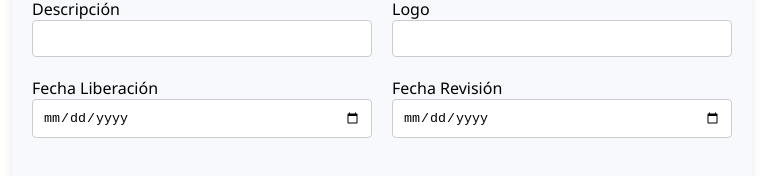
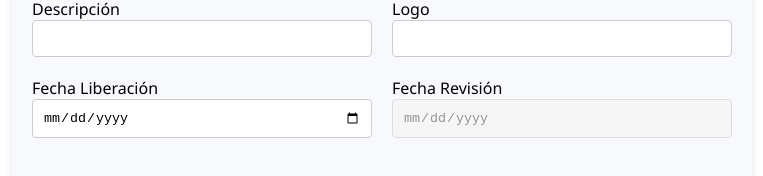
Before and after one commit to AlexisChasi/reto-front_mio_2, an Angular app: page /registrar in a window 1280 px wide. Shown: the part 398-574 px from the top of the page, without its empty margins (258-1021 px from the left). Built offline with nearby package versions, Linux system fonts and the light colour scheme.

Commit message:
Validaciones adicionales

```diff
--- a/api/db.json
+++ b/api/db.json
@@ -6,7 +6,7 @@
       "description": "sadsadasasd54",
       "logo": "https://www.visa.com.ec/dam/VCOM/regional/lac/SPA/Default/Pay%20With%20Visa/Tarjetas/visa-signature-400x225.jpg",
       "date_release": "2025-05-28",
-      "date_revision": "2026-05-28"
+      "date_revision": "2026-05-27"
     },
     {
       "id": "asdasdqqqq",
--- a/src/app/features/product-list/product-list.component.scss
+++ b/src/app/features/product-list/product-list.component.scss
@@ -10,85 +10,48 @@ header img {
 
 
 .dropdown {
-position: relative;
+  position: relative;
   display: flex;
   justify-content: center;
 }
 
 .btnDropdown {
-
   background-color: transparent;
-
   border: none;
-
   cursor: pointer;
-
   font-weight: bold;
-
   font-size: 24px;
 
 }
 
-
-
-
 .dropdown-content {
-
   display: none;
-
   position: absolute;
-
   right: 0;
-
   background-color: white;
-
   min-width: 120px;
-
   box-shadow: 0px 8px 16px 0px rgba(0, 0, 0, 0.2);
-
   z-index: 1;
-
   border-radius: 4px;
-
 }
 
+.dropdown:hover .dropdown-content {
+  display: block;
+}
 
-
-
-.dropdown:hover .dropdown-content {
-
+.dropdown-content button {
+  width: 100%;
+  padding: 8px 12px;
+  text-align: left;
+  background-color: transparent;
+  border: none;
+  cursor: pointer;
   display: block;
 
 }
 
-
-
-
-.dropdown-content button {
-
-  width: 100%;
-
-  padding: 8px 12px;
-
-  text-align: left;
-
-  background-color: transparent;
-
-  border: none;
-
-  cursor: pointer;
-
-  display: block;
-
-}
-
-
-
-
 .dropdown-content button:hover {
-
   background-color: #f1f1f1;
-
 }
 
 .product-list-container {
@@ -104,25 +67,20 @@ position: relative;
 .search-and-button {
   display: flex;
   justify-content: space-between;
-  /* Asegura que los elementos estén separados */
   align-items: center;
   width: 100%;
-  /* Hace que el contenedor ocupe todo el ancho disponible */
   margin-bottom: 20px;
-  /* Espacio debajo */
+
 }
 
 .search-input {
   width: 20%;
-  /* Ocupa la mayor parte del espacio */
   padding: 10px 14px;
   border: 1px solid #ccc;
   border-radius: 8px;
   font-size: 14px;
   outline: none;
 }
-
-
 
 .add-button {
   padding: 10px 20px;
@@ -135,7 +93,6 @@ position: relative;
   transition: background-color 0.3s ease, border-color 0.3s ease;
   margin-left: 20px;
 }
-
 
 .product-table {
   width: 100%;
@@ -161,7 +118,7 @@ position: relative;
     }
 
     td {
-     text-align: center;
+      text-align: center;
       color: #555;
 
     }
--- a/src/app/features/registro-producto/registro-producto.component.html
+++ b/src/app/features/registro-producto/registro-producto.component.html
@@ -1,5 +1,7 @@
 <header>
-  <img src="https://upload.wikimedia.org/wikipedia/commons/thumb/1/16/Banco_Pichincha_logo.svg/2560px-Banco_Pichincha_logo.svg.png" alt="Logo" class="logo-header" />
+  <img
+    src="https://upload.wikimedia.org/wikipedia/commons/thumb/1/16/Banco_Pichincha_logo.svg/2560px-Banco_Pichincha_logo.svg.png"
+    alt="Logo" class="logo-header" />
 </header>
 
 <div class="form-container">
@@ -10,18 +12,9 @@
 
     <div class="form-group">
       <label>ID</label>
-      <input
-        name="id"
-        [(ngModel)]="producto.id"
-        #id="ngModel"
-        required
-        minlength="3"
-        maxlength="10"
-        class="input"
-        [readonly]="modoEdicion"
-        [class.invalid]="(id.invalid && id.touched || idVerificadoInvalid) && !modoEdicion"
-        (blur)="verificarId()"
-      />
+      <input name="id" [(ngModel)]="producto.id" #id="ngModel" required minlength="3" maxlength="10" class="input"
+        [readonly]="modoEdicion" [class.invalid]="(id.invalid && id.touched || idVerificadoInvalid) && !modoEdicion"
+        (blur)="verificarId()" />
       <div *ngIf="id.invalid && id.touched && !modoEdicion" class="error-text">
         ¡ID debe tener entre 3 y 10 caracteres!
       </div>
@@ -32,16 +25,8 @@
 
     <div class="form-group">
       <label>Nombre</label>
-      <input
-        name="name"
-        [(ngModel)]="producto.name"
-        #name="ngModel"
-        required
-        minlength="5"
-        maxlength="100"
-        class="input"
-        [class.invalid]="name.invalid && name.touched"
-      />
+      <input name="name" [(ngModel)]="producto.name" #name="ngModel" required minlength="5" maxlength="100"
+        class="input" [class.invalid]="name.invalid && name.touched" />
       <div *ngIf="name.invalid && name.touched" class="error-text">
         Nombre debe tener entre 5 y 100 caracteres
       </div>
@@ -49,16 +34,8 @@
 
     <div class="form-group">
       <label>Descripción</label>
-      <input
-        name="description"
-        [(ngModel)]="producto.description"
-        #desc="ngModel"
-        required
-        minlength="10"
-        maxlength="200"
-        class="input"
-        [class.invalid]="desc.invalid && desc.touched"
-      />
+      <input name="description" [(ngModel)]="producto.description" #desc="ngModel" required minlength="10"
+        maxlength="200" class="input" [class.invalid]="desc.invalid && desc.touched" />
       <div *ngIf="desc.invalid && desc.touched" class="error-text">
         Descripción debe tener entre 10 y 200 caracteres
       </div>
@@ -66,52 +43,31 @@
 
     <div class="form-group">
       <label>Logo</label>
-      <input
-        name="logo"
-        [(ngModel)]="producto.logo"
-        #logo="ngModel"
-        required
-        class="input"
-        [class.invalid]="logo.invalid && logo.touched"
-      />
+      <input name="logo" [(ngModel)]="producto.logo" #logo="ngModel" required class="input"
+        [class.invalid]="logo.invalid && logo.touched" />
       <div *ngIf="logo.invalid && logo.touched" class="error-text">Logo es requerido</div>
     </div>
 
     <div class="form-group">
       <label>Fecha Liberación</label>
-      <input
-        type="date"
-        name="date_release"
-        [(ngModel)]="producto.date_release"
-        #release="ngModel"
-        required
-        class="input"
-        [class.invalid]="release.invalid && release.touched || fechaLiberacionInvalida"
-        (change)="validarFechas()"
-      />
-      <div *ngIf="fechaLiberacionInvalida" class="error-text">la Fecha debe ser igual o mayor a la fecha actual</div>
+      <input type="date" name="date_release" [(ngModel)]="producto.date_release" #release="ngModel" required
+        class="input" [class.invalid]="release.invalid && release.touched || fechaLiberacionInvalida"
+        (change)="onFechaLiberacionChange()" />
+      <div *ngIf="fechaLiberacionInvalida" class="error-text">
+        La fecha debe ser igual o mayor a la fecha actual
+      </div>
     </div>
 
     <div class="form-group">
       <label>Fecha Revisión</label>
-      <input
-        type="date"
-        name="date_revision"
-        [(ngModel)]="producto.date_revision"
-        #revision="ngModel"
-        required
-        class="input"
-        [class.invalid]="revision.invalid && revision.touched || fechaRevisionInvalida"
-        (change)="validarFechas()"
-      />
-      <div *ngIf="fechaRevisionInvalida" class="error-text">
-        la Fecha debe ser exactamente un año posterior a la fecha de liberación
-      </div>
+      <input type="date" name="date_revision" [(ngModel)]="producto.date_revision" #revision="ngModel" required
+        class="input" disabled />
     </div>
 
     <div class="form-buttons">
       <button type="button" class="btn-reset" (click)="onReset()">Reiniciar</button>
-      <button type="submit" class="btn-submit" [disabled]="!productoForm.valid || fechaLiberacionInvalida || fechaRevisionInvalida || idVerificadoInvalid">
+      <button type="submit" class="btn-submit"
+        [disabled]="!productoForm.valid || fechaLiberacionInvalida || idVerificadoInvalid">
         Enviar
       </button>
     </div>
--- a/src/app/features/registro-producto/registro-producto.component.scss
+++ b/src/app/features/registro-producto/registro-producto.component.scss
@@ -7,6 +7,7 @@ header {
   max-width: 200px;
   height: auto;
 }
+
 .form-container {
   width: 90%;
   max-width: 700px;
@@ -42,6 +43,12 @@ header {
   border: 1px solid #ccc;
   border-radius: 4px;
 
+}
+
+.input:disabled {
+  background-color: #f5f5f5;
+  opacity: 0.6;
+  cursor: not-allowed;
 }
 
 .input.invalid {
@@ -81,6 +88,7 @@ header {
   border-radius: 4px;
   cursor: pointer;
 }
+
 .btn-back {
   padding: 10px 20px;
   background-color: #dcdcf5;
--- a/src/app/features/registro-producto/registro-producto.component.ts
+++ b/src/app/features/registro-producto/registro-producto.component.ts
@@ -52,27 +52,26 @@ export class RegistroProductoComponent {
     }
   }
 
+
+
   fechaLiberacionInvalida = false;
-fechaRevisionInvalida = false;
 
-validarFechas(): void {
+  onFechaLiberacionChange(): void {
     const hoy = new Date();
     hoy.setHours(0, 0, 0, 0);
-
     const fechaLiberacion = new Date(this.producto.date_release);
     fechaLiberacion.setHours(0, 0, 0, 0);
-
-  const fechaRevision = new Date(this.producto.date_revision);
-  fechaRevision.setHours(0, 0, 0, 0);
-
-
     this.fechaLiberacionInvalida = fechaLiberacion.getTime() < hoy.getTime();
 
+    if (!this.fechaLiberacionInvalida) {
 
-  const fechaEsperadaRevision = new Date(fechaLiberacion);
-  fechaEsperadaRevision.setFullYear(fechaEsperadaRevision.getFullYear() + 1);
+      const fechaRevision = new Date(fechaLiberacion);
+      fechaRevision.setFullYear(fechaRevision.getFullYear() + 1);
+      this.producto.date_revision = fechaRevision.toISOString().substring(0, 10);
+    } else {
 
-  this.fechaRevisionInvalida = fechaRevision.getTime() !== fechaEsperadaRevision.getTime();
+      this.producto.date_revision = '';
+    }
   }
 
   onSubmit(): void {
```
Lines whose indentation alone changed are shown as unchanged.
